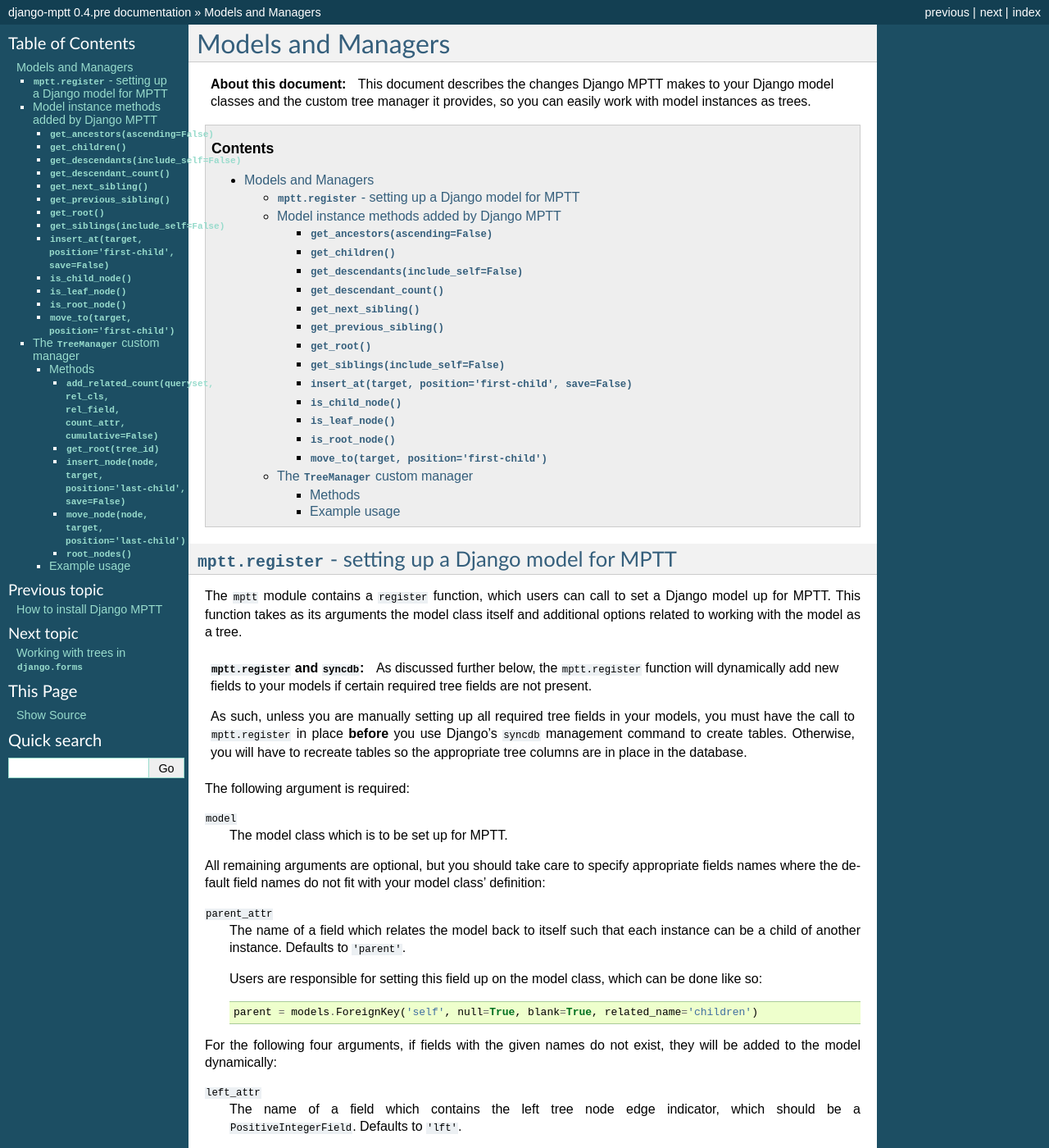
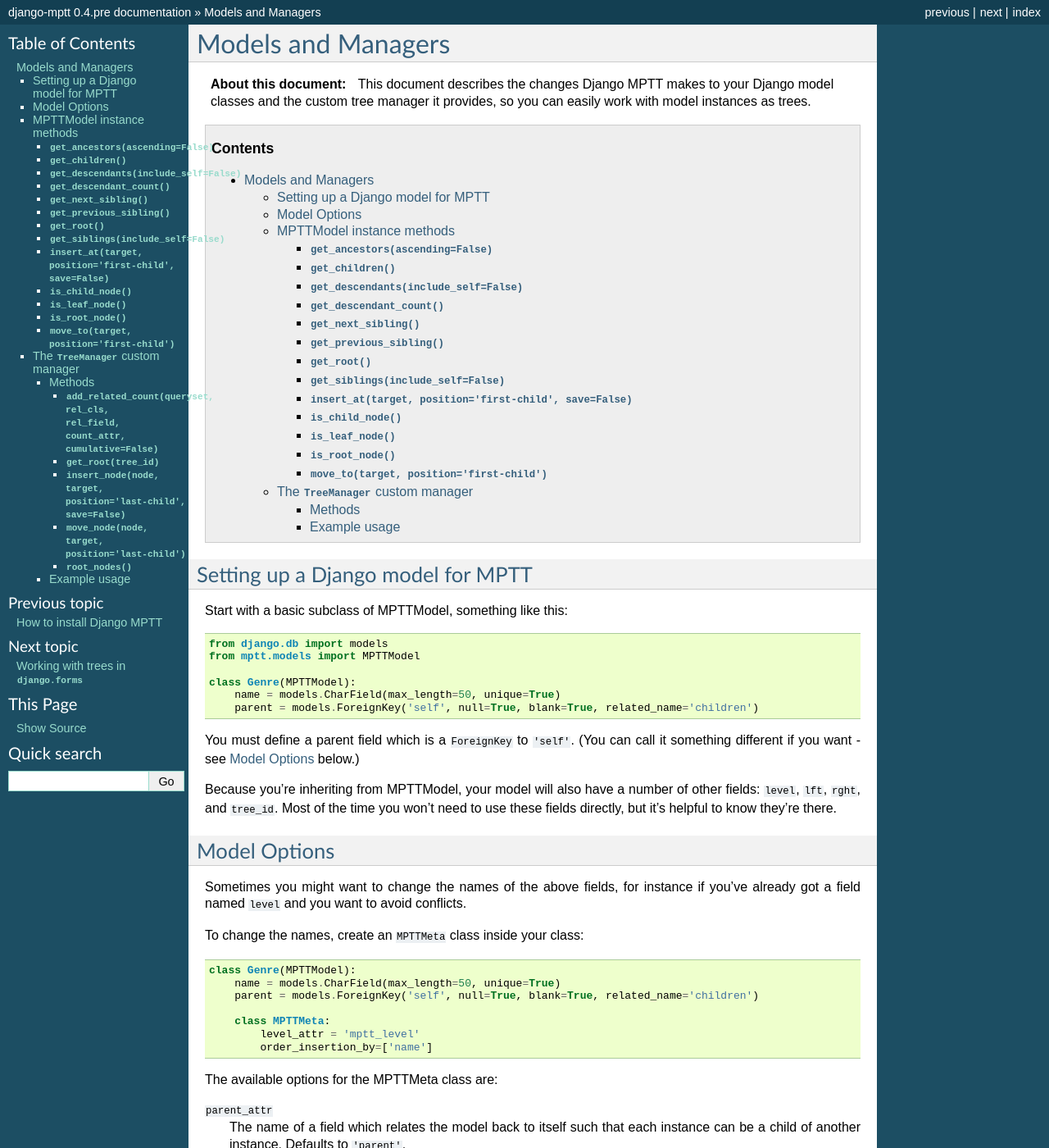
Before and after one commit to django-mptt/django-mptt, a Sphinx documentation site: the page built from docs/models.txt, in a window 1280 px wide and 1400 px high. Shown: the whole window at 82% size. Built offline with Sphinx 7.4.7, drawn with Linux system fonts in a browser that asks for light colours; some of the changed text lies outside the part shown.

Commit message:
update docs for abstract models usage

```diff
--- a/docs/install.txt
+++ b/docs/install.txt
@@ -72,11 +72,17 @@
 applications, do the following:
 
    1. Put ``'mptt'`` in your ``INSTALLED_APPS`` setting.
-   2. Place appropriate calls to the ``mptt.register`` function in your
-      model modules, for any models you wish to use with MPTT. This step
-      most be performed *before* you generate tables with ``syncdb``. See
-      the `models documentation`_ for more information.
+   2. Subclass MPTTModel, like this::
+
+       from django.db import models
+       from mptt.models import MPTTModel
+
+       class MyTreeNode(MPTTModel):
+           name = models.CharField(max_length=30)
+           parent = models.ForeignKey('self', related_name='children')
 
 That's it!
 
+To customize your model further, have a look at the `models documentation`.
+
 .. _`models documentation`: models.html
--- a/docs/models.txt
+++ b/docs/models.txt
@@ -12,34 +12,42 @@
    :depth: 3
 
 
-``mptt.register`` - setting up a Django model for MPTT
-======================================================
+Setting up a Django model for MPTT
+==================================
 
-The ``mptt`` module contains a ``register`` function, which users can
-call to set a Django model up for MPTT. This function takes as its
-arguments the model class itself and additional options related to
-working with the model as a tree.
+Start with a basic subclass of MPTTModel, something like this::
 
-.. admonition:: ``mptt.register`` and ``syncdb``
+    from django.db import models
+    from mptt.models import MPTTModel
 
-   As discussed further below, the ``mptt.register`` function will
-   dynamically add new fields to your models if certain required tree
-   fields are not present.
+    class Genre(MPTTModel):
+        name = models.CharField(max_length=50, unique=True)
+        parent = models.ForeignKey('self', null=True, blank=True, related_name='children')
 
-   As such, unless you are manually setting up all required tree fields
-   in your models, you must have the call to ``mptt.register`` in place
-   **before** you use Django's ``syncdb`` management command to create
-   tables. Otherwise, you will have to recreate tables so the
-   appropriate tree columns are in place in the database.
+You must define a parent field which is a ``ForeignKey`` to ``'self'``. (You can
+call it something different if you want - see `Model Options`_ below.)
 
-The following argument is required:
+Because you're inheriting from MPTTModel, your model will also have a number of
+other fields: ``level``, ``lft``, ``rght``, and ``tree_id``. Most of the time
+you won't need to use these fields directly, but it's helpful to know they're there.
 
-``model``
-   The model class which is to be set up for MPTT.
+Model Options
+=============
 
-All remaining arguments are optional, but you should take care to
-specify appropriate fields names where the default field names do not
-fit with your model class' definition:
+Sometimes you might want to change the names of the above fields, for instance if
+you've already got a field named ``level`` and you want to avoid conflicts.
+
+To change the names, create an ``MPTTMeta`` class inside your class::
+
+    class Genre(MPTTModel):
+        name = models.CharField(max_length=50, unique=True)
+        parent = models.ForeignKey('self', null=True, blank=True, related_name='children')
+
+        class MPTTMeta:
+            level_attr = 'mptt_level'
+            order_insertion_by=['name']
+
+The available options for the MPTTMeta class are:
 
 ``parent_attr``
    The name of a field which relates the model back to itself such that
@@ -96,28 +104,11 @@
    option is handy if you're maintaining mostly static structures, such
    as trees of categories, which should always be in alphabetical order.
 
-.. _`minimal example usage`:
 
-A mimimal example usage of ``mptt.register`` is given below, where the
-model being set up for MPTT is suitable for use with the default
-arguments which specify fields and the tree manager attribute::
+MPTTModel instance methods
+==========================
 
-   from django.db import models
-
-   import mptt
-
-   class Genre(models.Model):
-       name = models.CharField(max_length=50, unique=True)
-       parent = models.ForeignKey('self', null=True, blank=True, related_name='children')
-
-   mptt.register(Genre, order_insertion_by=['name'])
-
-
-Model instance methods added by Django MPTT
-===========================================
-
-The following instance methods will be added to your Django models when
-you set them up for MPTT:
+Subclasses of MPTTModel have the following instance methods:
 
 ``get_ancestors(ascending=False)``
 ----------------------------------
@@ -273,10 +264,9 @@
 The ``TreeManager`` custom manager
 ==================================
 
-A custom manager, ``TreeManager`` is also added to your Django models
-when you set them up for MPTT - the attribute this manager can be
-accessed through is specified by the ``tree_manager_attr`` argument to
-``mptt.register``.
+A custom manager, ``TreeManager`` is also added to your MPTTModel subclasses.
+The attribute this manager can be accessed through is specified by the
+``tree_manager_attr`` option (default ``'tree'``)
 
 Any ``QuerySet`` created with this manager will be ordered based on the
 tree structure, with root nodes appearing in tree id order and and their
```
